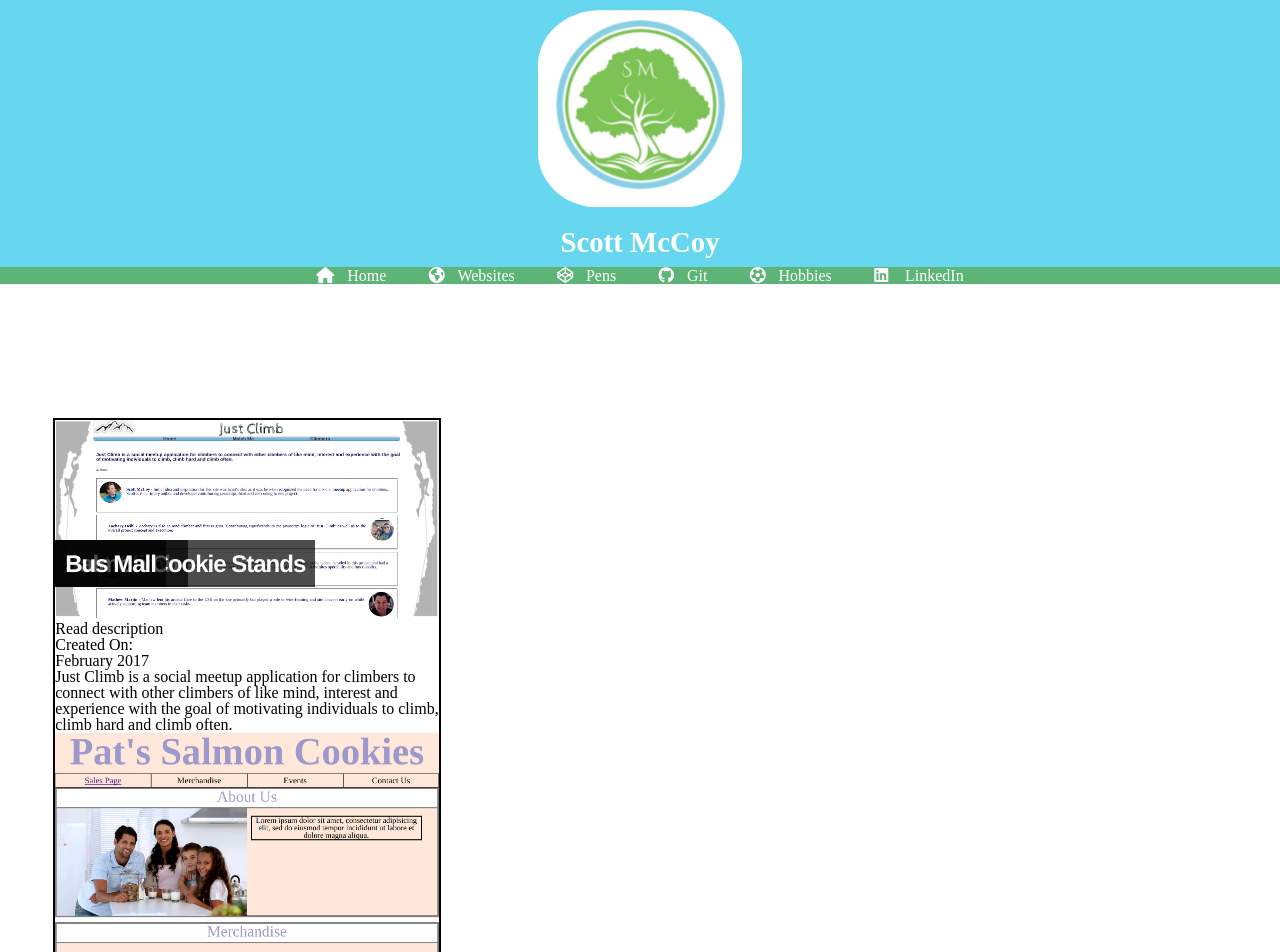
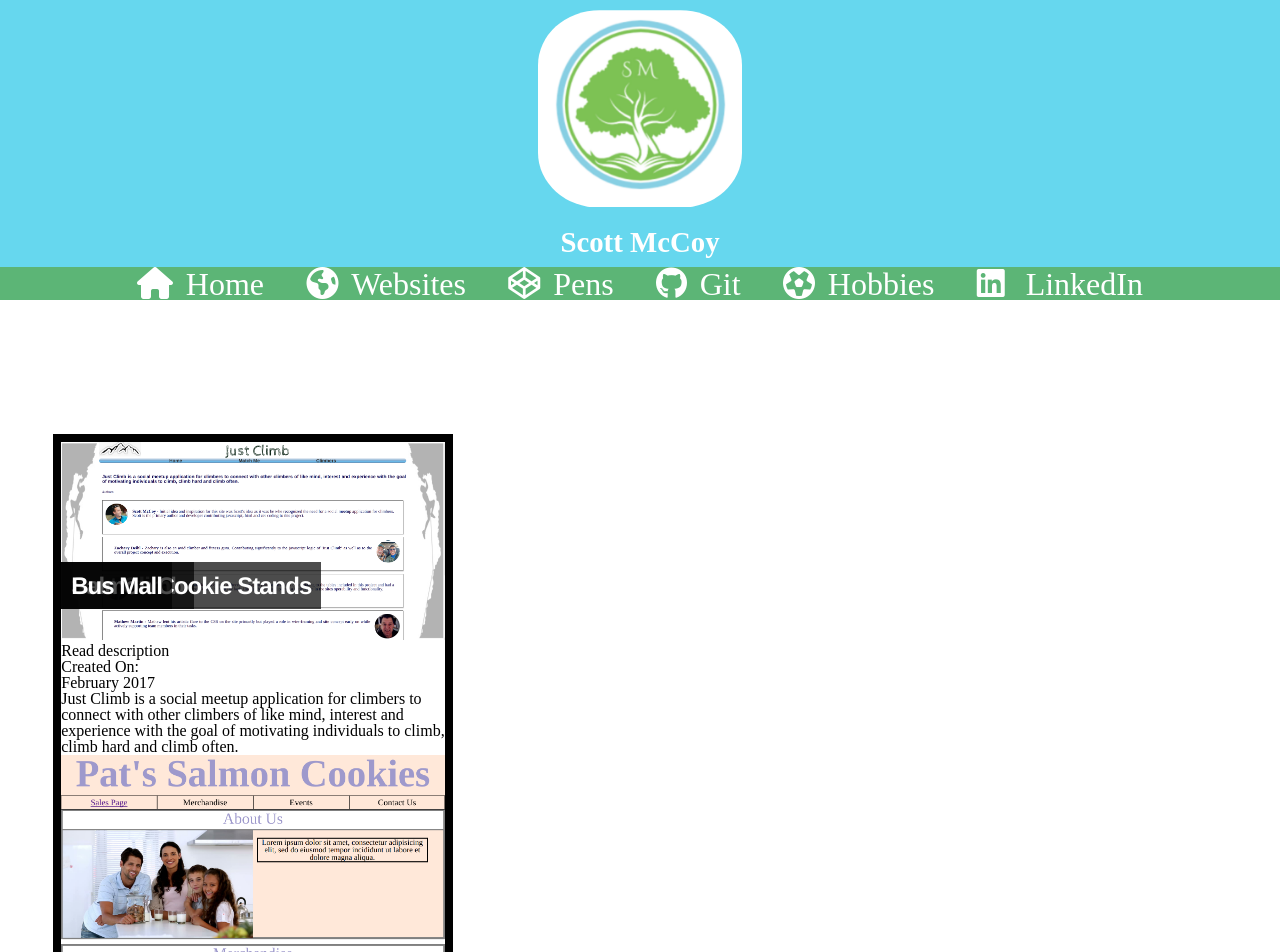
Before and after one commit to sdmccoy/301-portfolio, a plain HTML site: page index.html in a window 1280 px wide. Shown: the top 952 px of the page. Drawn offline with nearby package versions, Linux system fonts and the light colour scheme.

Commit message:
made font size changes on the nav bar

```diff
--- a/styles/modules.css
+++ b/styles/modules.css
@@ -18,13 +18,13 @@
     display: inline;
     padding: 0% 1.5%;
     background-color: rgba(0, 0, 0, 0.0);
-    font-size: 1em;
+    font-size: 2em;
   }
 
   section {
     width: 40%;
     margin: 10% 5%;
-    border: 2px solid black;
+    border: 8px solid black;
     float: left;
   }
 }
```
